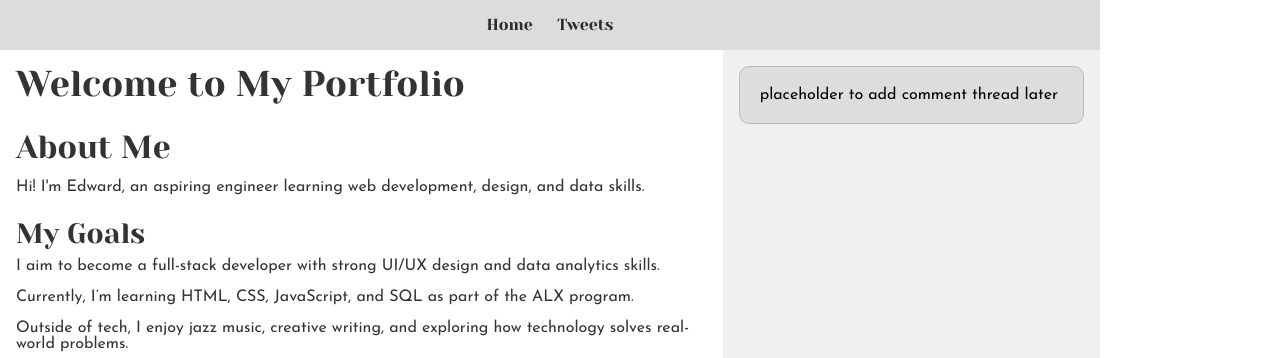
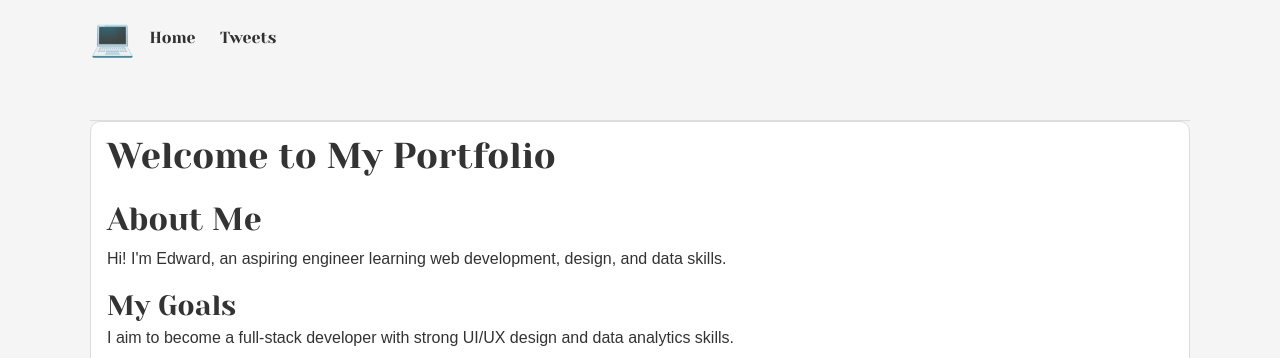
Before and after one commit to MeNesta/alx_html_css, a plain HTML site: page index.html in a window 1280 px wide. Shown: the top 358 px of the page. Drawn offline with Linux system fonts and the light colour scheme.

Commit message:
add styles.css and logo

```diff
--- a/index.html
+++ b/index.html
@@ -11,6 +11,7 @@
     <header>
       <nav>
         <ul>
+             <li class="logo">&#x1F4BB;</li> <!-- This is a laptop emoji as a logo -->
           <li><a href="index.html">Home</a></li>
           <li><a href="tweets.html">Tweets</a></li>
         </ul>
--- a/styles.css
+++ b/styles.css
@@ -1,39 +1,20 @@
-/* Make the entire page use Flexbox layout in column direction */
-body {
-  display: flex;
-  flex-direction: column;
-  height: 100vh; /* Full height of the viewport */
-  margin: 0;
+/* Logo style is already partly included, you can customize more */
+.logo {
+  font-size: 2rem;
+  color: gold;
+  margin-right: 1rem;
 }
 
-/* Make the main content area a horizontal flex container */
-main {
-  display: flex;
-  flex-direction: row;
-  flex: auto; /* Allows it to grow and fill available space */
+/* Customize background, text color, etc. */
+body {
+  background-color: #f5f5f5;
+  color: #333;
+  font-family: Arial, sans-serif;
 }
 
-/* Let the article take 2/3 of the width */
 article {
-  flex: 2;
-  overflow-y: auto;
+  background-color: white;
   padding: 1em;
-  background-color: #ffffff;
+  border-radius: 10px;
+  border: 1px solid #ddd;
 }
-
-/* Let the aside take 1/3 of the width */
-aside {
-  flex: 1;
-  overflow-y: auto;
-  padding: 1em;
-  background-color: #f0f0f0;
-}
-
-/* Optional: Style header and footer */
-header,
-footer {
-  background-color: #dedbdb;
-  color: rgb(27, 26, 26);
-  padding: 1em;
-  text-align: center;
-}
```
Also changed, not shown: tweets.html (+1 -0 lines).
